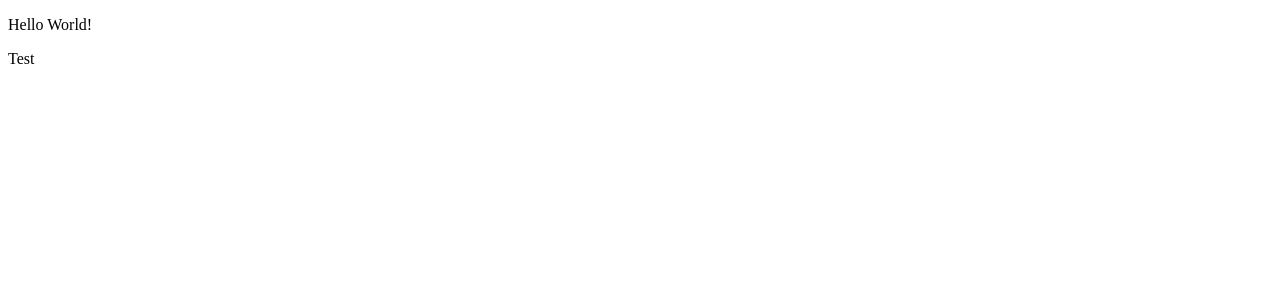
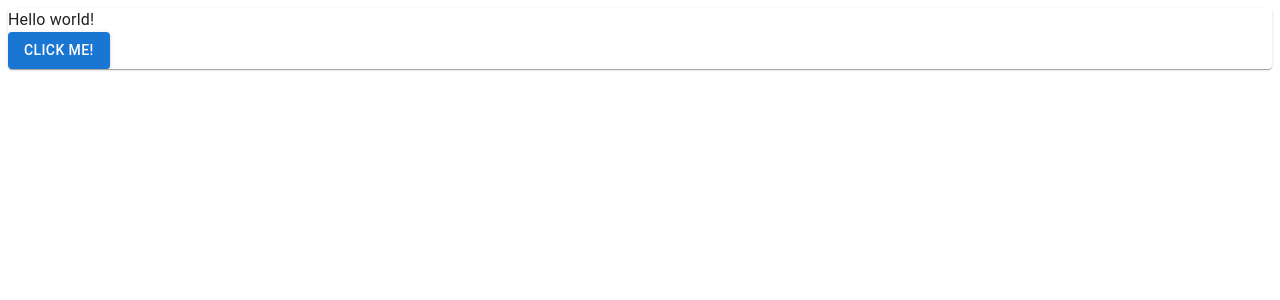
Before and after one commit to KaiKutar0/my-shop, a React (Create React App) app: page / in a window 1280 px wide. Shown: the top 300 px of the page. Built offline with nearby package versions, Linux system fonts and the light colour scheme.

Commit message:
add card to app

```diff
--- a/src/App.tsx
+++ b/src/App.tsx
@@ -1,13 +1,17 @@
-import React from 'react';
+import { Button, Card, Typography } from "@mui/material";
+import React from "react";
+
+interface BasicCardProps {
+}
 
 function App() {
   return (
-    <div>
-      <p>
-        Hello World!
-      </p>
-      <p>Test</p>
-    </div>
+    <>
+      <Card >
+        <Typography>Hello world!</Typography>
+        <Button variant="contained">Click me!</Button>
+      </Card>
+    </>
   );
 }
 
```
